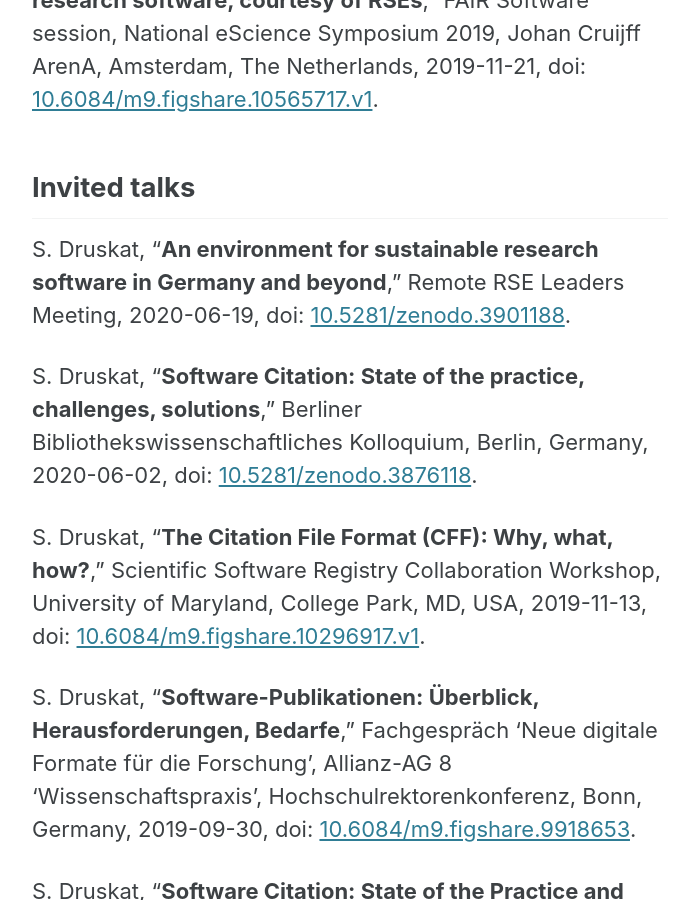
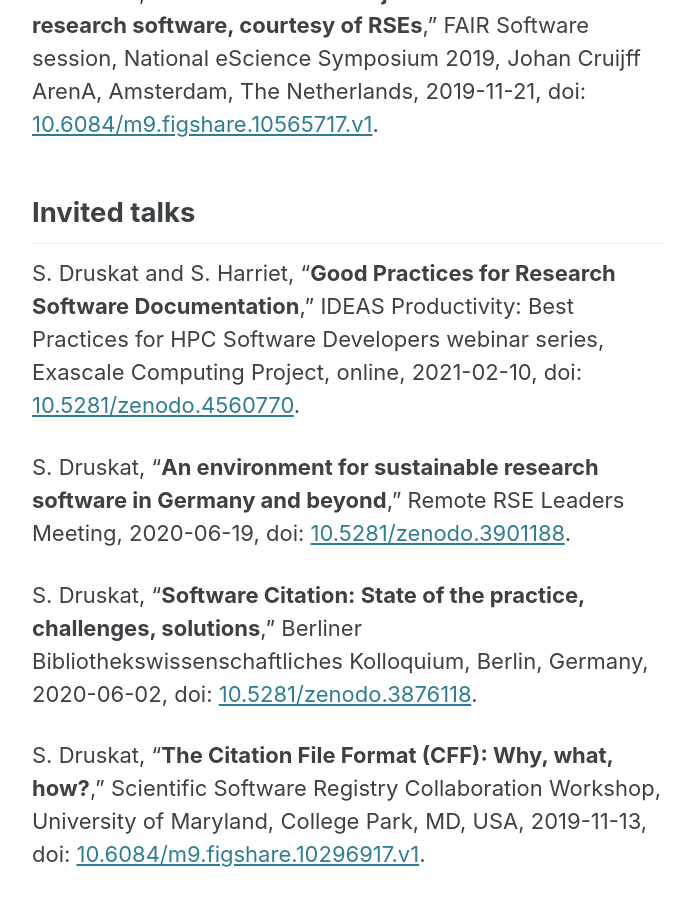
Before and after one commit to sdruskat/sdruskat.github.io, a Jekyll site: the page built from _pages/presentations.md, in a window 1280 px wide and 900 px high, scrolled down 394 px. Shown: the whole window, without its empty margins (290-989 px from the left). Built offline with Jekyll 4.4.1, drawn with Linux system fonts in a browser that asks for light colours; cached includes are drawn as plain includes; comment, search, counter and statistics services are not loaded.

Commit message:
Add ORCID box and documentation talk

```diff
--- a/_pages/presentations.md
+++ b/_pages/presentations.md
@@ -6,12 +6,15 @@
 ---
 
 A comprehensive list of presentations is available on [my <i class="fab fa-fw fa-orcid"></i> ORCID page](https://orcid.org/0000-0003-4925-7248).
+{: .notice--info}
 
 ## Keynotes
 
 S. Druskat, "**Dare to be mair than just FAIR! - FAIR PLAY to research software, courtesy of RSEs**," FAIR Software session, National eScience Symposium 2019, Johan Cruijff ArenA, Amsterdam, The Netherlands, 2019-11-21, doi: [10.6084/m9.figshare.10565717.v1](https://doi.org/10.6084/M9.FIGSHARE.10565717.V1).
 
 ## Invited talks
+
+S. Druskat and S. Harriet, "**Good Practices for Research Software Documentation**," IDEAS Productivity: Best Practices for HPC Software Developers webinar series, Exascale Computing Project, online, 2021-02-10, doi: [10.5281/zenodo.4560770](https://doi.org/10.5281/zenodo.4560770).
 
 S. Druskat, "**An environment for sustainable research software in Germany and beyond**," Remote RSE Leaders Meeting, 2020-06-19, doi: [10.5281/zenodo.3901188](https://doi.org/10.5281/zenodo.3901188).
 
```
